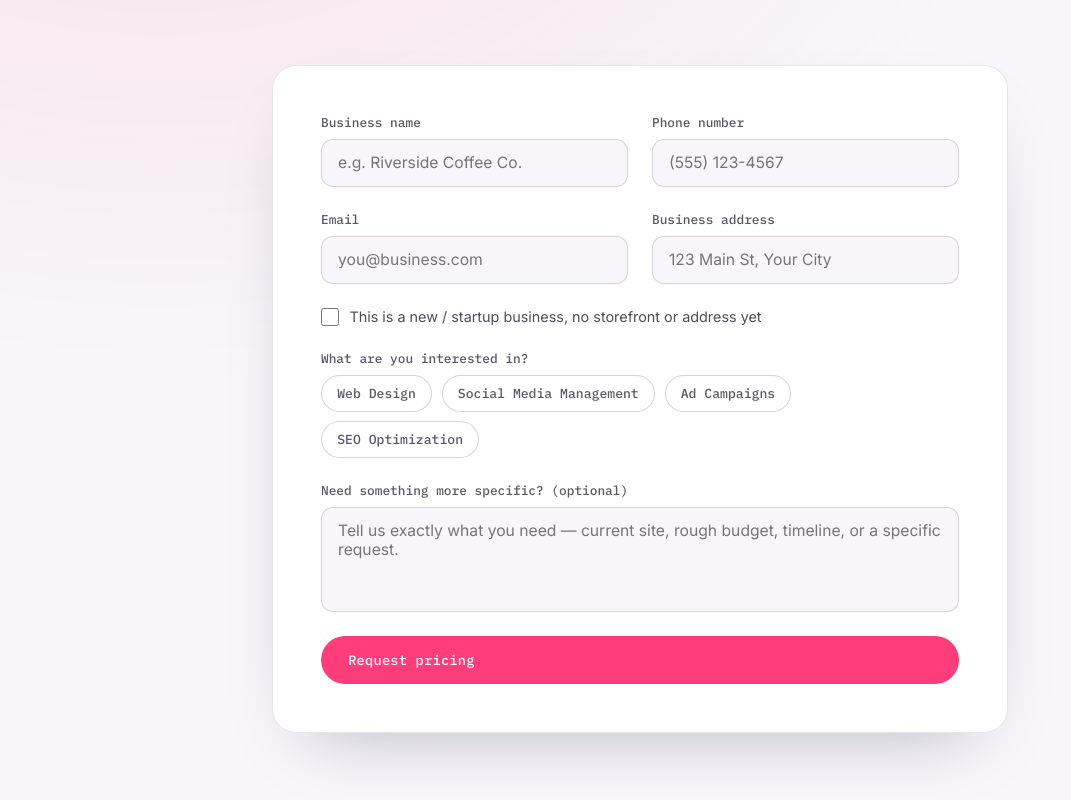
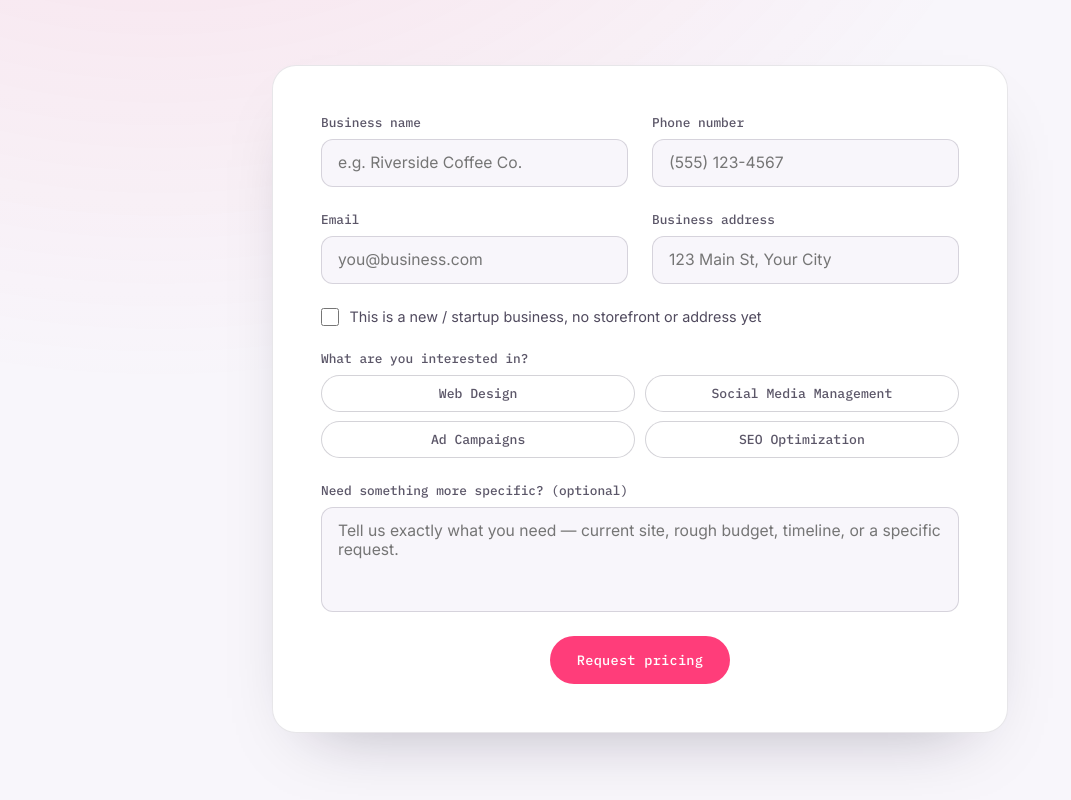
Before and after one commit to nicmartinez1/nmcreative, a Next.js app: page /contact in a window 1280 px wide. Shown: the part 352-1152 px from the top of the page, without its empty margins (0-1071 px from the left). Built offline with nearby package versions, Linux system fonts and the light colour scheme.

Commit message:
Center contact form submit button, lay out service pills in an even 2x2 grid

```diff
--- a/app/contact/page.tsx
+++ b/app/contact/page.tsx
@@ -198,7 +198,12 @@ export default function Contact() {
               </label>
 
               {error && <p className="ws-portal-error">{error}</p>}
-              <button type="submit" className="ws-btn-primary" disabled={submitting}>
+              <button
+                type="submit"
+                className="ws-btn-primary"
+                style={{ justifySelf: "center" }}
+                disabled={submitting}
+              >
                 {submitting ? "Sending…" : "Request pricing"}
               </button>
             </form>
--- a/app/globals.css
+++ b/app/globals.css
@@ -1791,8 +1791,8 @@ button.ws-btn-ghost:disabled {
 }
 
 .ws-form-pills {
-  display: flex;
-  flex-wrap: wrap;
+  display: grid;
+  grid-template-columns: repeat(2, 1fr);
   gap: 0.6rem;
 }
 
@@ -1805,6 +1805,7 @@ button.ws-btn-ghost:disabled {
   background: #fff;
   color: rgba(21, 14, 40, 0.7);
   cursor: pointer;
+  text-align: center;
   transition: background 0.2s ease, border-color 0.2s ease, color 0.2s ease;
 }
 
```
